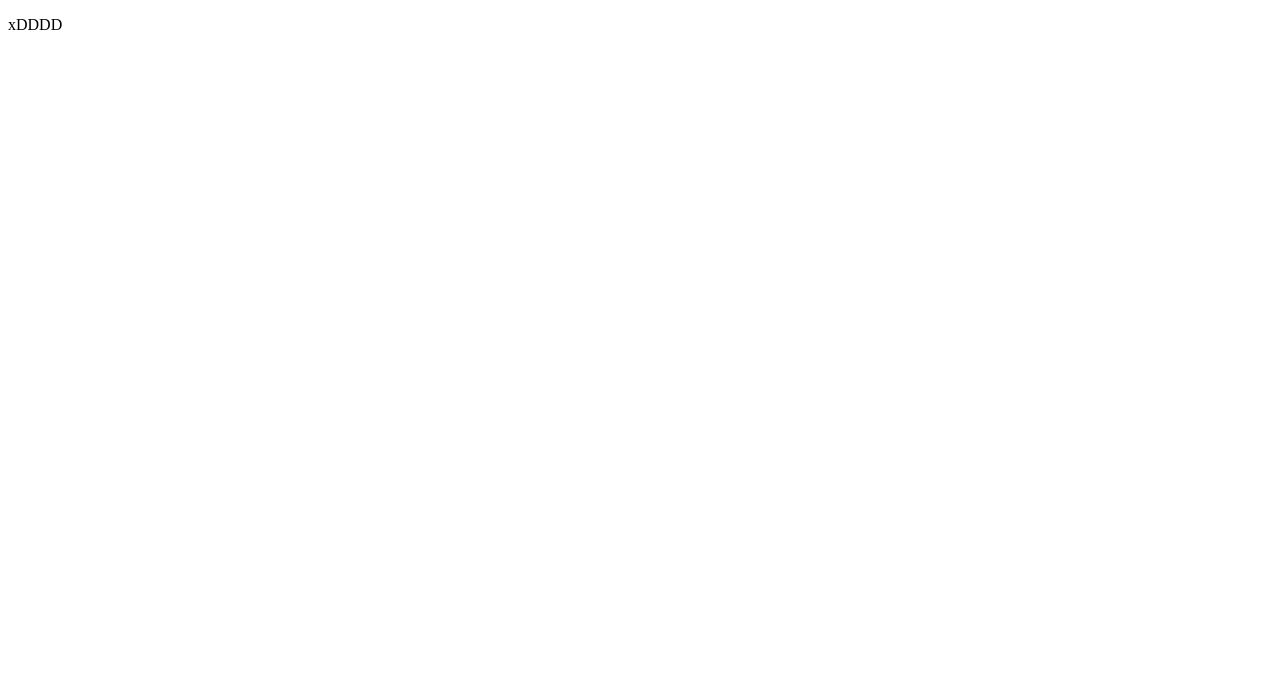
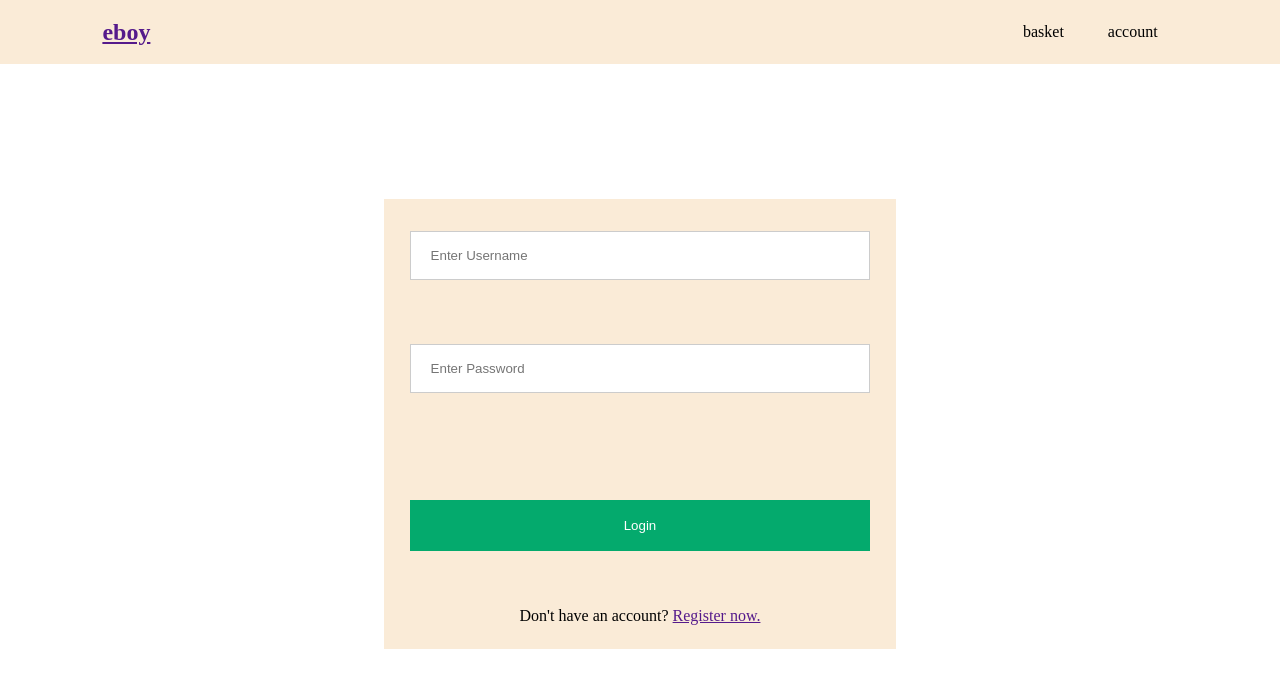
Before and after one commit to Mofante/mofante.github.io, a plain HTML site: page pages/login.html in a window 1280 px wide. Drawn offline with Linux system fonts and the light colour scheme.

Commit message:
login layout

```diff
--- a/pages/login.html
+++ b/pages/login.html
@@ -1,6 +1,30 @@
 <!DOCTYPE html>
 <html>
+	<head>
+		<link rel="stylesheet" href="./../styles/login.css" />
+	</head>
 	<body>
-		<p>xDDDD</p>
+		<div class="header">
+			<nav>
+				<h1><a href="">eboy</a></h1>
+				<ul class="nav-links">
+					<li><a href="">basket</a></li>
+					<li><a href="">account</a></li>
+				</ul>
+			</nav>
+		</div>
+		<div class="login-container">
+			<form>
+				<input type="text" placeholder="Enter Username" name="uname" required />
+				<input
+					type="password"
+					placeholder="Enter Password"
+					name="psw"
+					required
+				/>
+				<button type="submit">Login</button>
+				<p>Don't have an account? <a href="">Register now.</a></p>
+			</form>
+		</div>
 	</body>
 </html>
--- /dev/null
+++ b/styles/login.css
@@ -0,0 +1,70 @@
+* {
+	margin: 0;
+	padding: 0;
+	box-sizing: border-box;
+}
+
+/* HEADER */
+
+.header {
+	height: 8vh;
+	width: 100vw;
+	padding: 0 8%;
+	background-color: antiquewhite;
+	position: relative;
+}
+
+nav {
+	display: flex;
+	align-items: center;
+	justify-content: space-between;
+	height: 100%;
+}
+
+.nav-links li {
+	display: inline-block;
+	margin: 0 20px;
+}
+
+.nav-links a {
+	text-decoration: none;
+	color: black;
+}
+
+.login-container {
+	height: 90vh;
+	display: flex;
+	align-items: center;
+}
+
+form {
+	display: flex;
+	margin: auto;
+	flex-direction: column;
+	justify-content: space-around;
+	align-items: center;
+	background-color: antiquewhite;
+	height: 450px;
+	width: 40%;
+}
+
+input[type="text"],
+input[type="password"] {
+	width: 90%;
+	padding: 16px 20px;
+	margin: 8px 0;
+	display: inline-block;
+	border: 1px solid #ccc;
+	box-sizing: border-box;
+}
+
+button {
+	background-color: #04aa6d;
+	color: white;
+	padding: 18px 20px;
+	margin: 8px 0;
+	border: none;
+	cursor: pointer;
+	width: 90%;
+	margin-top: 10%;
+}
--- a/styles/main.css
+++ b/styles/main.css
@@ -3,6 +3,8 @@
 	padding: 0;
 	box-sizing: border-box;
 }
+
+/* HEADER */
 
 .header {
 	height: 8vh;
```
